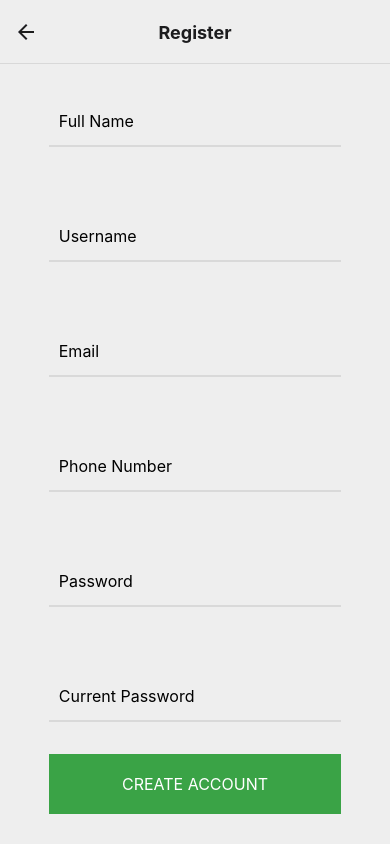
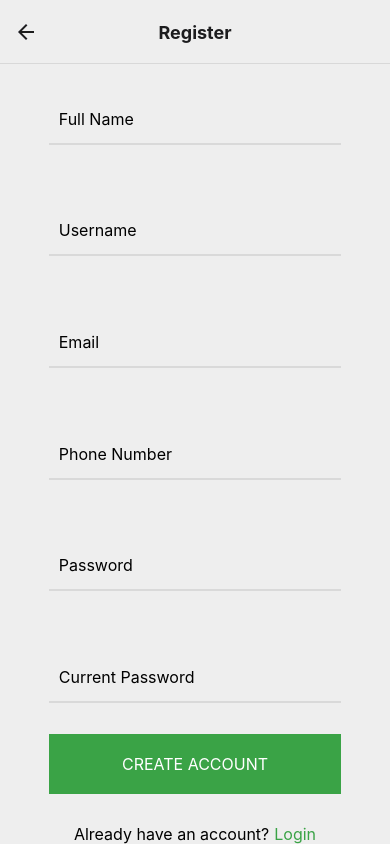
Before and after one commit to khaled-bissani/shelves-tracker, a React Native app in the folder supermarket-frontend/: screen /Register in a window 390 px wide. Built offline with nearby package versions, Linux system fonts and the light colour scheme.

Commit message:
Frontend <> Supermarket frontend: adding text element under the button in the signup page

```diff
--- a/supermarket-frontend/src/pages/signup/Signup.js
+++ b/supermarket-frontend/src/pages/signup/Signup.js
@@ -1,7 +1,8 @@
 import { Text, View } from "react-native";
 import Buttons from "../../components/Button/Buttons";
 import InputField from "../../components/InputField/InputField";
-import { colors } from "../../constants/palette";
+import PressableText from "../../components/PressableText/PressableText";
+import { colors, fonts } from "../../constants/palette";
 import styles from "./styles";
 
 const Signup = () => {
@@ -16,6 +17,12 @@ const Signup = () => {
                 <InputField type={"default"} secureTextEntry={true} placeholder={"Current Password"}/>
             </View>
             <Buttons text={'CREATE ACCOUNT'} color={colors.primary}/>
+            <View style={styles.textContainer}>
+                <Text style={styles.text}>
+                        Already have an account?
+                </Text>
+                <PressableText text={"Login"} textColor={colors.primary} fontSize={fonts.text}/>
+            </View>
         </View>
     )
 }
--- a/supermarket-frontend/src/pages/signup/styles.js
+++ b/supermarket-frontend/src/pages/signup/styles.js
@@ -16,5 +16,12 @@ export default StyleSheet.create({
     },
     button:{
         width:'100%'
+    },
+    text:{
+        fontSize: fonts.text,
+        paddingRight:5
+    },
+    textContainer:{
+        flexDirection:'row',
     }
 })
```
